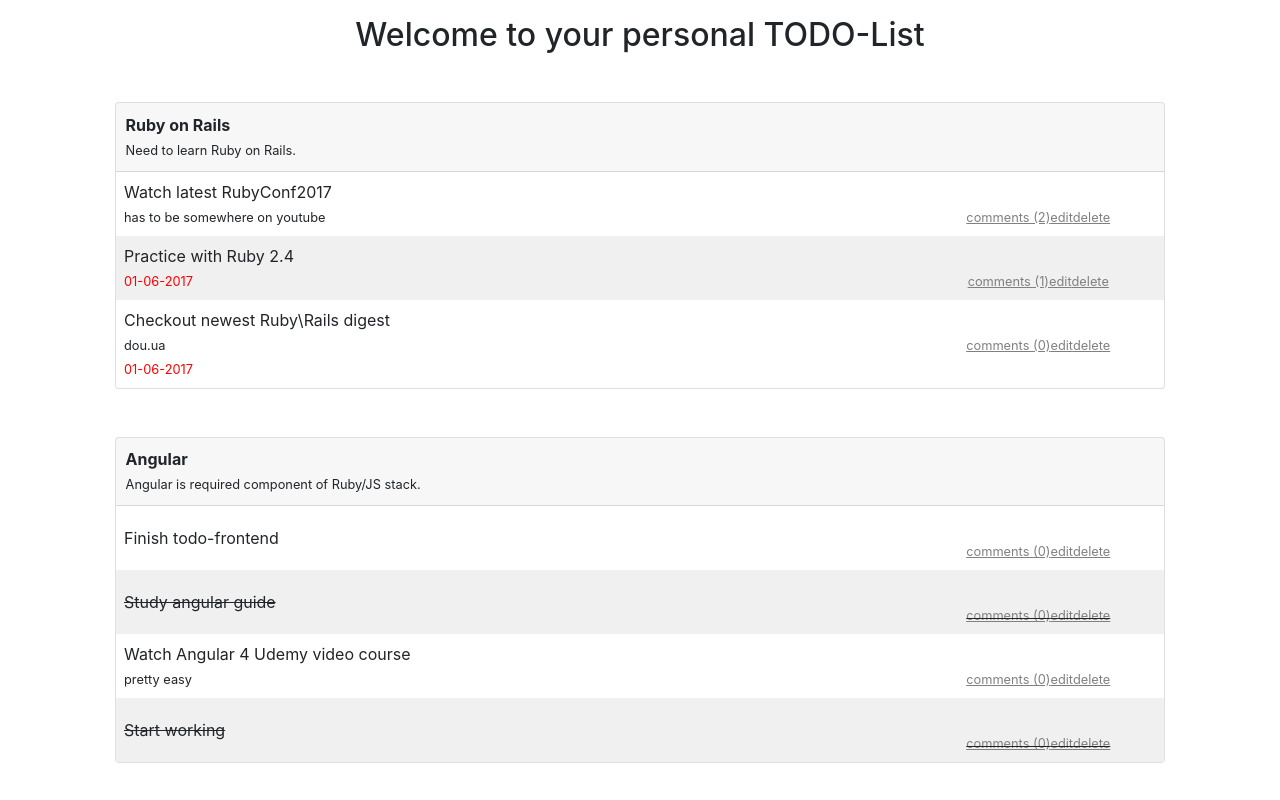
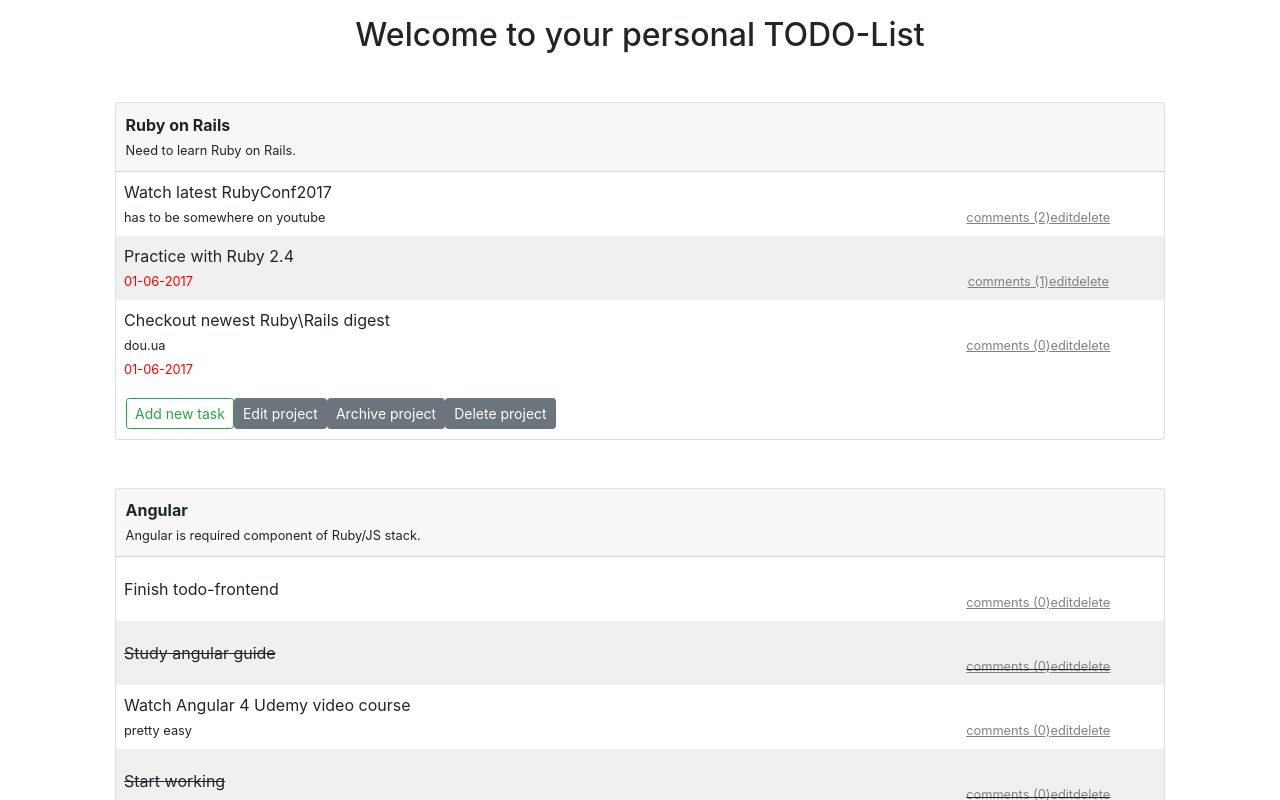
Before and after one commit to iSarCasm/todo_frontend, an Angular app: page /dashboard in a window 1280 px wide. Shown: the top 800 px of the page. Built offline with nearby package versions, Linux system fonts and the light colour scheme.

Commit message:
Add project controls

```diff
--- a/src/app/project/project.component.css
+++ b/src/app/project/project.component.css
@@ -4,3 +4,7 @@
 .card-block {
   padding: 0rem;
 }
+
+.controls {
+  padding: 10px;
+}
--- a/src/app/project/project.component.html
+++ b/src/app/project/project.component.html
@@ -22,6 +22,13 @@
               <small><em>No tasks yet.</em></small>
             </p>
           </ng-template>
+
+          <div class="controls">
+            <button class="btn btn-sm btn-outline-success">Add new task</button>
+            <button class="btn btn-sm btn-secondary">Edit project</button>
+            <button class="btn btn-sm btn-secondary">Archive project</button>
+            <button class="btn btn-sm btn-secondary">Delete project</button>
+          </div>
         </div>
       </div>
     </div>
--- a/src/styles.css
+++ b/src/styles.css
@@ -22,3 +22,7 @@ span.link {
 span.link:hover {
   text-decoration: none;
 }
+
+button {
+  cursor: pointer;
+}
```
